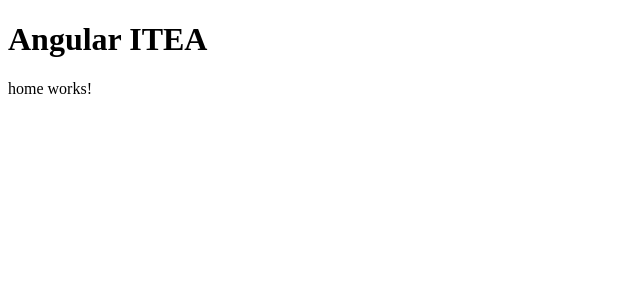
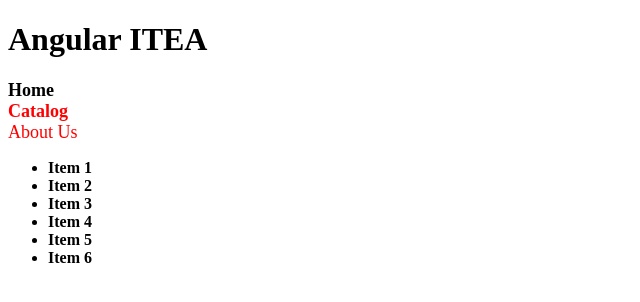
Before and after one commit to Ochkalov/angular-itea, an Angular app: page /Home in a window 1280 px wide. Shown: the top 302 px of the page, without its empty margins (0-640 px from the left). Built offline with nearby package versions, Linux system fonts and the light colour scheme.

Commit message:
[Lesson 2] Applying built-in directives + creation of own bold directive

```diff
--- a/src/app/app.module.ts
+++ b/src/app/app.module.ts
@@ -4,10 +4,13 @@ import { NgModule } from '@angular/core';
 import { AppComponent } from './app.component';
 import { HomeComponent } from './home/home.component';
 
+import { BoldDirective } from './directives/bold.directive';
+
 @NgModule({
   declarations: [
     AppComponent,
-    HomeComponent
+    HomeComponent,
+    BoldDirective
   ],
   imports: [
     BrowserModule
--- /dev/null
+++ b/src/app/directives/bold.directive.ts
@@ -0,0 +1,14 @@
+import {Directive, ElementRef, Input, Renderer2} from '@angular/core';
+
+@Directive({
+    selector: '[bold]'
+})
+export class BoldDirective{
+    // Used @Input decorator to get element which uses [bold]
+    @Input('bold') element: ElementRef;
+
+    constructor(private elementRef: ElementRef, private renderer2: Renderer2){
+        // Set to element style with bold font
+        this.renderer2.setStyle(this.elementRef.nativeElement, "font-weight", "bold");
+    }
+}
--- a/src/app/home/home.component.css
+++ b/src/app/home/home.component.css
@@ -0,0 +1,6 @@
+.bold-font {
+    font-weight: bold;
+}
+.red-font {
+    color: #ff0000;
+}
--- a/src/app/home/home.component.html
+++ b/src/app/home/home.component.html
@@ -1,3 +1,17 @@
-<p>
-  home works!
-</p>
+<!-- Used ngStyle directive to change list-style-type -->
+<nav [ngStyle]="{ 'list-style-type': 'none' }">
+  <!-- Used ngFor directive with ng-template to provide less html elements in DOM and let elements of navItems array in component -->
+  <ng-template ngFor let-navItem [ngForOf]="navItems">
+    <!-- Used ngStyle & ngClass directives with another syntax to change font size, font weight and font color of li items -->
+    <li [style.fontSize]="'18px'"
+        [class.bold-font]="navItem === 'Home' || navItem === 'Catalog'"
+        [class.red-font]="navItem === 'Catalog' || navItem === 'About Us'">{{navItem}}</li>
+  </ng-template>
+</nav>
+<!-- Created a new ngFor item -->
+<ul>
+  <ng-template ngFor let-item [ngForOf]="items">
+    <!-- Applied bold directive for each item in list -->
+    <li [bold]>{{item}}</li>
+  </ng-template>
+</ul>
--- a/src/app/home/home.component.ts
+++ b/src/app/home/home.component.ts
@@ -1,15 +1,21 @@
-import { Component, OnInit } from '@angular/core';
+import { Component } from '@angular/core';
 
 @Component({
   selector: 'app-home',
   templateUrl: './home.component.html',
   styleUrls: ['./home.component.css']
 })
-export class HomeComponent implements OnInit {
+export class HomeComponent {
+  //define array of navigation items:
+  navItems: string[] = [
+    'Home', 'Catalog', 'About Us'
+  ];
+
+  //define array of some strings for using with bold directive
+  items: string[] = [
+    'Item 1', 'Item 2', 'Item 3', 'Item 4', 'Item 5', 'Item 6'
+  ]
 
   constructor() { }
 
-  ngOnInit() {
-  }
-
 }
--- a/src/index.html
+++ b/src/index.html
@@ -4,7 +4,6 @@
   <meta charset="utf-8">
   <title>Angular ITEA</title>
   <base href="/">
-
   <meta name="viewport" content="width=device-width, initial-scale=1">
   <link rel="icon" type="image/x-icon" href="favicon.ico">
 </head>
```
